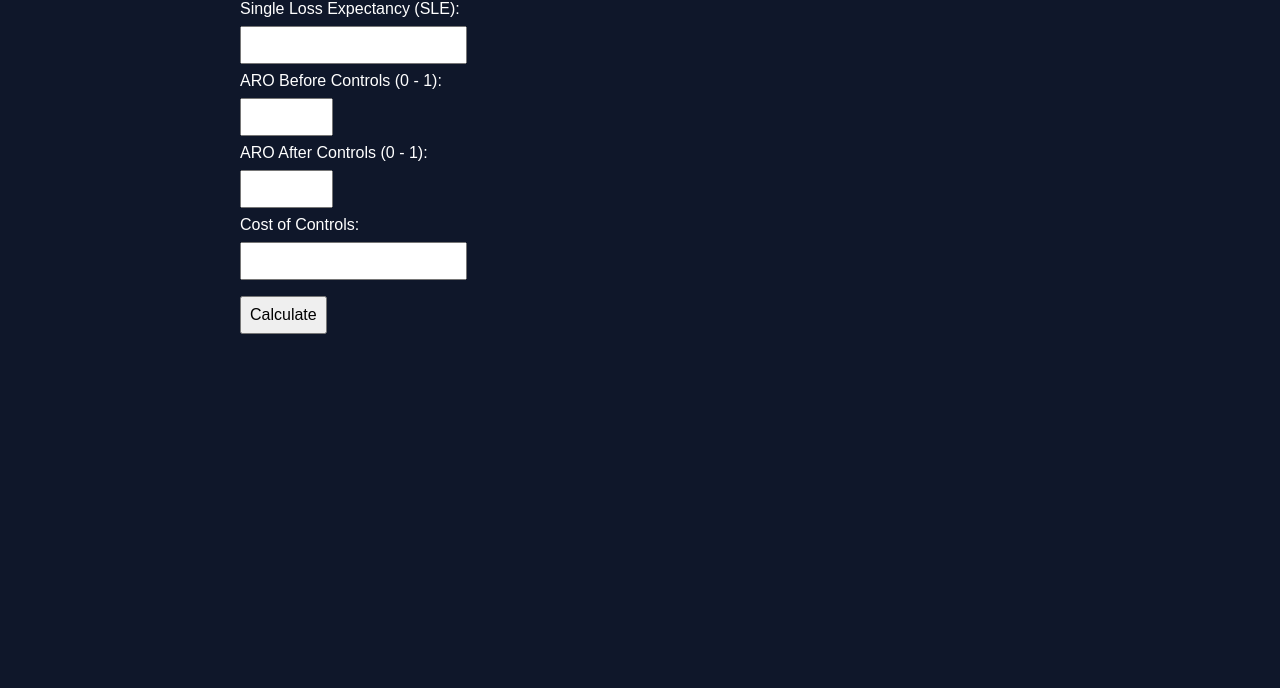
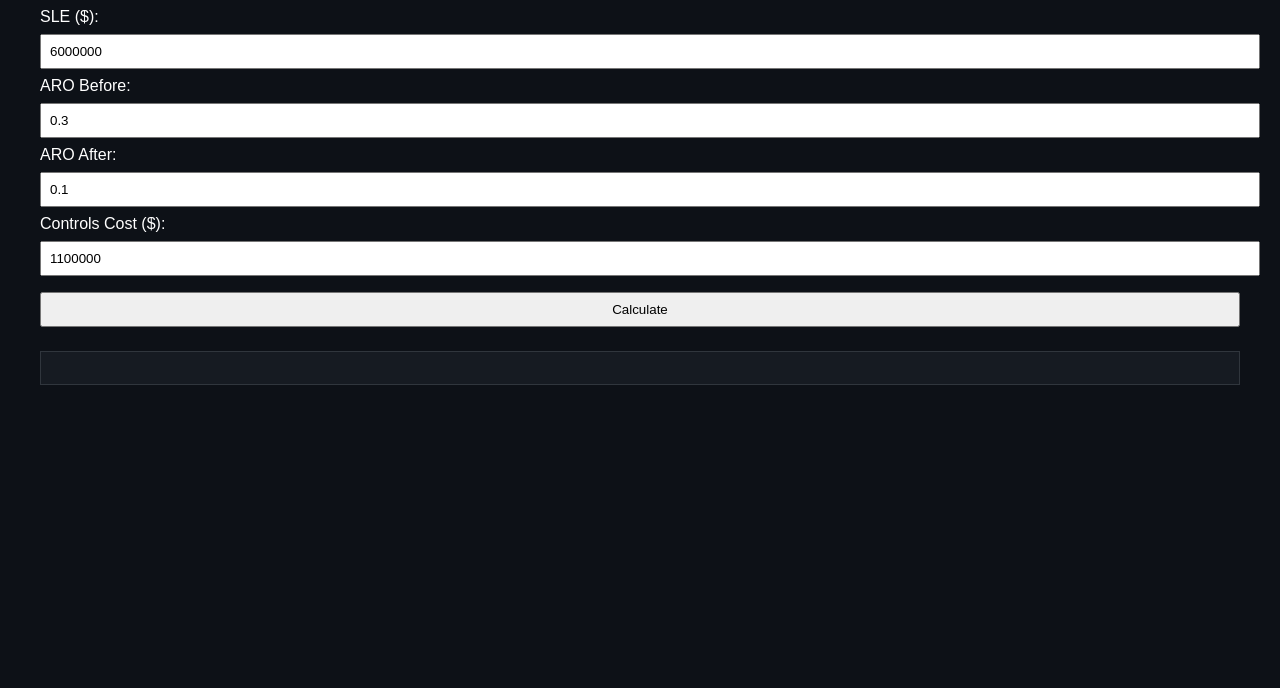
Before and after one commit to pnwgtr/Hono, a website: page public/index.html in a window 1280 px wide. Shown: the part 112-800 px from the top of the page. Drawn offline with Linux system fonts and the light colour scheme.

Commit message:
Update index.html

```diff
--- a/public/index.html
+++ b/public/index.html
@@ -1,86 +1,60 @@
-<!-- public/index.html -->
 <!DOCTYPE html>
 <html lang="en">
 <head>
   <meta charset="UTF-8" />
-  <meta name="viewport" content="width=device-width, initial-scale=1.0" />
+  <meta name="viewport" content="width=device-width, initial-scale=1.0"/>
   <title>Cyber Risk ROI Calculator</title>
   <style>
     body {
-      font-family: Arial, sans-serif;
-      background: #0f172a;
-      color: white;
+      font-family: sans-serif;
+      background: #0d1117;
+      color: #fff;
       padding: 2rem;
-      max-width: 800px;
-      margin: auto;
     }
     input, button {
+      padding: 0.5rem;
       margin: 0.5rem 0;
-      padding: 0.5rem;
-      font-size: 1rem;
+      width: 100%;
     }
     .result {
-      margin-top: 2rem;
+      margin-top: 1rem;
       padding: 1rem;
-      background: #1e293b;
-      border-radius: 8px;
+      background: #161b22;
+      border: 1px solid #30363d;
     }
   </style>
 </head>
 <body>
-  <h1>Cyber Risk ROI Calculator</h1>
+  <h1>Cyber ROI Calculator</h1>
+  <label>SLE ($): <input type="number" id="sle" value="6000000"/></label>
+  <label>ARO Before: <input type="number" id="aroBefore" value="0.3" step="0.01"/></label>
+  <label>ARO After: <input type="number" id="aroAfter" value="0.1" step="0.01"/></label>
+  <label>Controls Cost ($): <input type="number" id="controlsCost" value="1100000"/></label>
+  <button onclick="calculate()">Calculate</button>
 
-  <form id="roiForm">
-    <label for="sle">Single Loss Expectancy (SLE):</label><br>
-    <input type="number" id="sle" name="sle" step="0.01" required><br>
-
-    <label for="aroBefore">ARO Before Controls (0 - 1):</label><br>
-    <input type="number" id="aroBefore" name="aroBefore" step="0.01" min="0" max="1" required><br>
-
-    <label for="aroAfter">ARO After Controls (0 - 1):</label><br>
-    <input type="number" id="aroAfter" name="aroAfter" step="0.01" min="0" max="1" required><br>
-
-    <label for="controlsCost">Cost of Controls:</label><br>
-    <input type="number" id="controlsCost" name="controlsCost" step="0.01" required><br>
-
-    <button type="submit">Calculate</button>
-  </form>
-
-  <div class="result" id="resultBox" style="display: none;">
-    <h2>Results</h2>
-    <p><strong>ALE Before:</strong> <span id="aleBefore"></span></p>
-    <p><strong>ALE After:</strong> <span id="aleAfter"></span></p>
-    <p><strong>Risk Reduction:</strong> <span id="riskReduction"></span></p>
-    <p><strong>ROI (%):</strong> <span id="roi"></span></p>
-  </div>
+  <div class="result" id="results"></div>
 
   <script>
-    const form = document.getElementById('roiForm');
-    const resultBox = document.getElementById('resultBox');
+    async function calculate() {
+      const sle = parseFloat(document.getElementById('sle').value)
+      const aroBefore = parseFloat(document.getElementById('aroBefore').value)
+      const aroAfter = parseFloat(document.getElementById('aroAfter').value)
+      const controlsCost = parseFloat(document.getElementById('controlsCost').value)
 
-    form.addEventListener('submit', async (e) => {
-      e.preventDefault();
-
-      const data = {
-        sle: parseFloat(form.sle.value),
-        aroBefore: parseFloat(form.aroBefore.value),
-        aroAfter: parseFloat(form.aroAfter.value),
-        controlsCost: parseFloat(form.controlsCost.value)
-      };
-
-      const response = await fetch('/calculate', {
+      const res = await fetch('/calculate', {
         method: 'POST',
         headers: { 'Content-Type': 'application/json' },
-        body: JSON.stringify(data)
-      });
+        body: JSON.stringify({ sle, aroBefore, aroAfter, controlsCost })
+      })
 
-      const result = await response.json();
-      document.getElementById('aleBefore').innerText = `$${result.aleBefore.toLocaleString()}`;
-      document.getElementById('aleAfter').innerText = `$${result.aleAfter.toLocaleString()}`;
-      document.getElementById('riskReduction').innerText = `$${result.riskReduction.toLocaleString()}`;
-      document.getElementById('roi').innerText = `${result.roi.toFixed(1)}%`;
-      resultBox.style.display = 'block';
-    });
+      const data = await res.json()
+      document.getElementById('results').innerHTML = `
+        <p><strong>ALE Before:</strong> $${(data.aleBefore/1_000_000).toFixed(2)}M</p>
+        <p><strong>ALE After:</strong> $${(data.aleAfter/1_000_000).toFixed(2)}M</p>
+        <p><strong>Risk Reduction:</strong> $${(data.riskReduction/1_000_000).toFixed(2)}M</p>
+        <p><strong>ROI:</strong> ${data.roi.toFixed(1)}%</p>
+      `
+    }
   </script>
 </body>
 </html>
```
